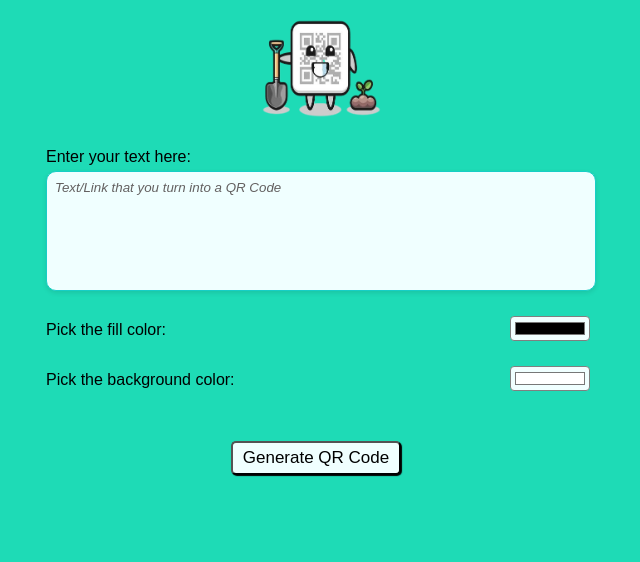
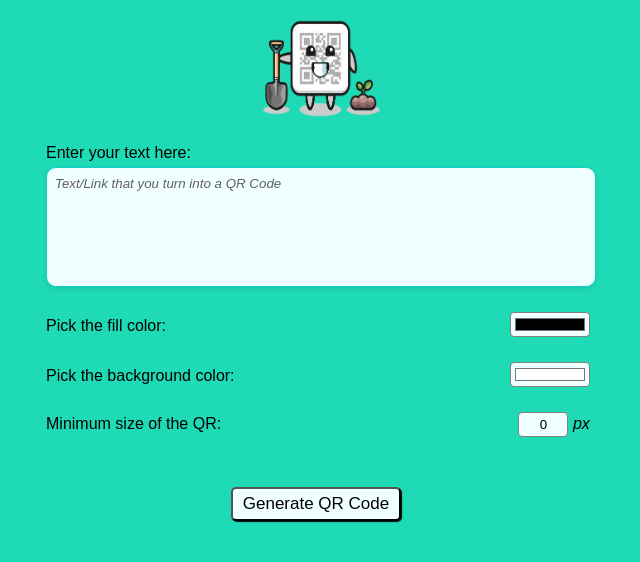
Before and after one commit to asiradnan/QRCode, a Django app: page / in a window 1280 px wide. Shown: the top 562 px of the page, without its empty margins (319-959 px from the left). Run offline with Django 5.2, Linux system fonts and the light colour scheme.

Commit message:
Added minimum size

```diff
--- a/QRcode/views.py
+++ b/QRcode/views.py
@@ -14,6 +14,11 @@ def qr(request):
     )
     qr.add_data(request.POST.get("data"))
     qr.make(fit=True)
+    size = int(request.POST.get("size"))
+    current_size = (4*qr.version+17)*qr.box_size
+    while(current_size<size):
+        qr.box_size+=1
+        current_size = (4*qr.version+17)*qr.box_size
     img = qr.make_image(back_color=request.POST.get('backcolor'), fill_color=request.POST.get("color"))
     buffer = io.BytesIO()
     img.save(buffer, format="PNG")
--- a/static/home.css
+++ b/static/home.css
@@ -49,17 +49,38 @@ img{
     height: 100px;
     margin: auto;
 }
-input[type="color"]{
+input{
     height: 25px;
     width: 80px;
     border: 1px solid grey;
     border-radius: 4px;
     background-color: azure;
 }
-input[type="color"]:hover{
+input:hover{
     cursor: pointer;
+}
+input[type="number"]{
+    padding: 5px;
+    text-align: center;
+    width: 50px;
 }
 form label{
     display: inline-block;
     width: calc(100% - 90px);
 }
+form label[for="size"]{
+    display: inline-block;
+    width: calc(100% - 82px);
+}
+
+input[type=number]::-webkit-inner-spin-button,
+input[type=number]::-webkit-outer-spin-button {
+    -webkit-appearance: none;
+    margin: 0;
+}
+input[type=number] {
+    -moz-appearance: textfield;
+}
+span{
+    font-style: italic;
+}
--- a/static/qr.css
+++ b/static/qr.css
@@ -3,14 +3,13 @@ body{
     background-color: #1edbb6;
     display: grid;
     align-items: center;
-    grid-template-rows: 80px auto;
 }
 div{
     width: 50%;
     min-width: 500px;
-    margin-top: 100px;
     margin: auto;
     display: grid;
+    grid-template-rows: auto auto;
     align-items: center;
     justify-items: center;
 }
@@ -21,7 +20,6 @@ img{
     box-shadow: 1px 1px 1px;
 }
 button{
-    margin-top: 20px;
     width: 120px;
     border-radius: 15px;
     font-size: 18px;
--- a/templates/home.html
+++ b/templates/home.html
@@ -27,6 +27,10 @@
             <label for="backcolor">Pick the background color: </label>
             <input type="color" name="backcolor" value="#ffffff">
         </p>
+        <p>
+            <label for="size">Minimum size of the QR: </label>
+            <input type="number" name="size" value="0"><span> px</span>
+        </p>
         <button type="submit">Generate QR Code</button>
     </form>
 </body>
```
